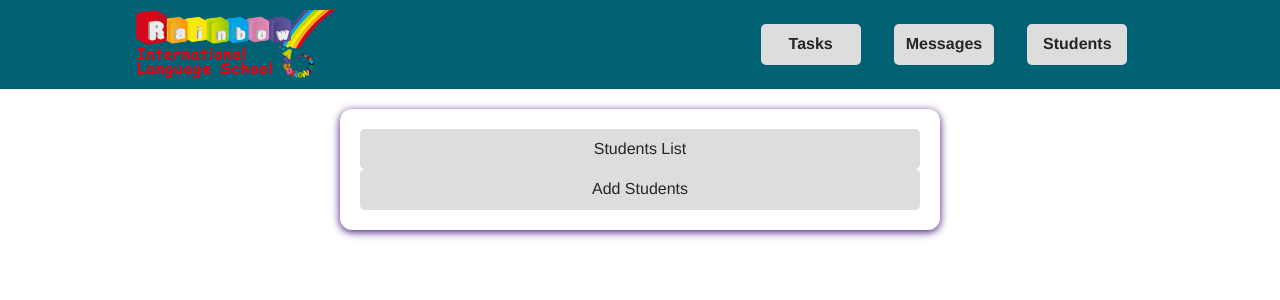
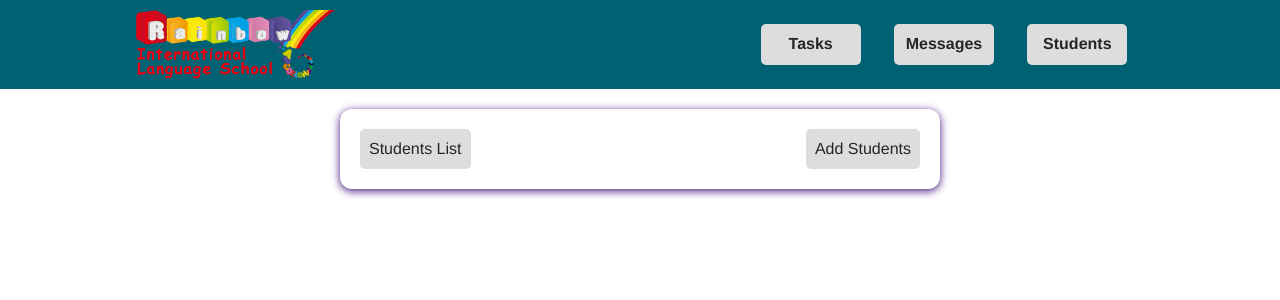
Before and after one commit to Diego-Bittencourt/task_management, a Vue app: page /students in a window 1280 px wide. Shown: the top 300 px of the page. Built offline with nearby package versions, Linux system fonts and the light colour scheme.

Commit message:
style the buttons on the students section

```diff
--- a/src/pages/students/StudentsInfo.vue
+++ b/src/pages/students/StudentsInfo.vue
@@ -1,9 +1,19 @@
 <template>
     <section>
         <base-card>
+        <div class="btnwrapper">
         <base-button to="/students/list" link>Students List</base-button>
         <base-button to="/students/addstudent" link>Add Students</base-button>
+        </div>
         </base-card>
         <router-view></router-view>
     </section>
 </template>
+
+<style scoped>
+.btnwrapper {
+    display: flex;
+    width: 100%;
+    justify-content: space-between;
+}
+</style>
```
